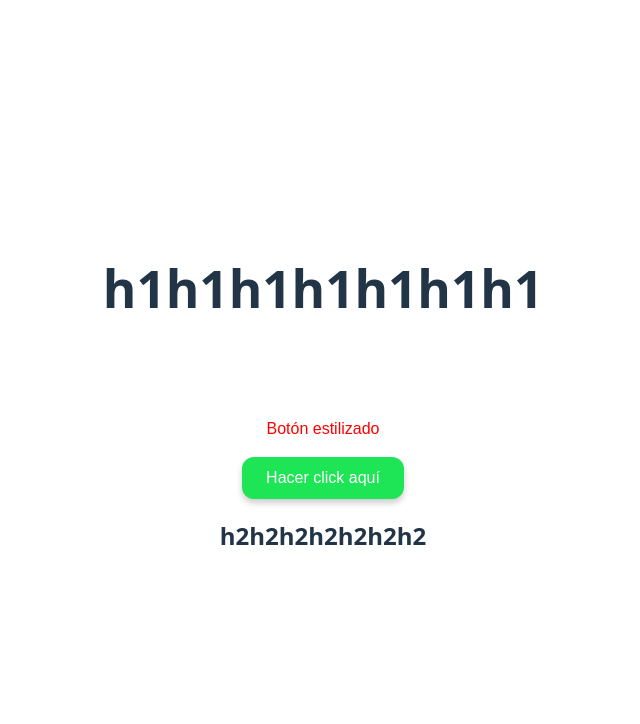
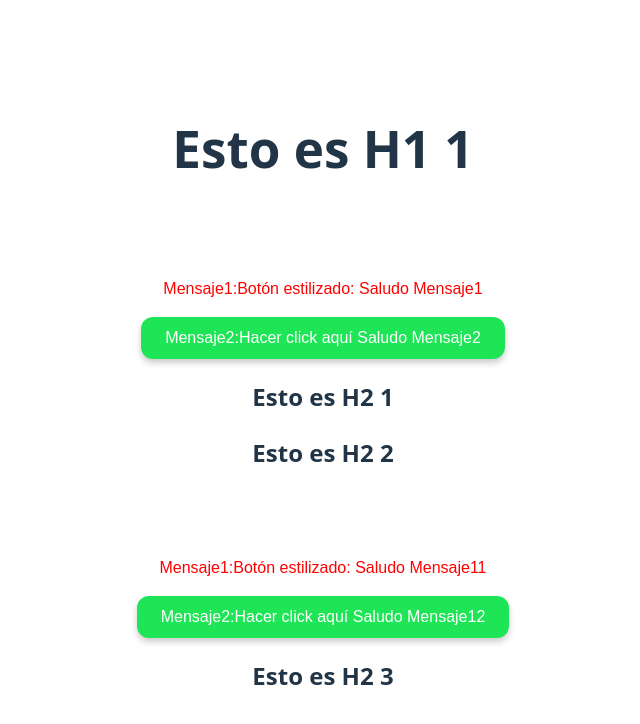
Before and after one commit to mwcastellan/vite-project, a React (Vite) app: page / in a window 1280 px wide. Shown: the top 724 px of the page, without its empty margins (317-957 px from the left). Built offline with nearby package versions, Linux system fonts and the light colour scheme.

Commit message:
mwcastellan

```diff
--- a/src/App.jsx
+++ b/src/App.jsx
@@ -7,9 +7,13 @@ import Saludo from "./components/Saludo";
 function App() {
   return (
     <>
-      <h1>h1h1h1h1h1h1h1</h1>
-      <Saludo></Saludo>
-      <h2>h2h2h2h2h2h2h2</h2>
+      <h1>Esto es H1 1</h1>
+     <Saludo pmensaje1='Saludo Mensaje1' pmensaje2='Saludo Mensaje2'/>
+      <h2>Esto es H2 1</h2>
+
+      <h2>Esto es H2 2</h2>
+     <Saludo pmensaje1='Saludo Mensaje11' pmensaje2='Saludo Mensaje12'/>
+      <h2>Esto es H2 3</h2>
     </>
   );
 }
--- a/src/components/Saludo.jsx
+++ b/src/components/Saludo.jsx
@@ -1,22 +1,26 @@
 import React from "react";
 
-function Saludo() {
+function Saludo({ pmensaje1 , pmensaje2}) {
   function mensaje1() {
-    return "Botón estilizado";
+    return "Mensaje1:Botón estilizado: ";
   }
   function mensaje2() {
-    return "Hacer click aquí";
+    return "Mensaje2:Hacer click aquí";
   }
-  const manejarClick = () => {
+  function manejarClick() {
     let fecha = new Date();
-    document.getElementById("txtmensaje").textContent =
-      "Aqui "  + " se hizo Click! 🎉: " + fecha;
-  };
+
+    return (document.getElementById("txtmensaje").textContent =
+      "Aqui ..: " + " .. se hizo Click! 🎉: " + fecha);
+  }
+
   return (
     <div class="boton">
-      <p>{mensaje1()}</p>
+      <p>
+        {mensaje1()} {pmensaje1}
+      </p>
       <button class="boton-estilizado" onClick={manejarClick}>
-        {mensaje2()}
+      {mensaje2()} {pmensaje2}
       </button>
       <p id="txtmensaje" class="txtmensaje"></p>
     </div>
```
